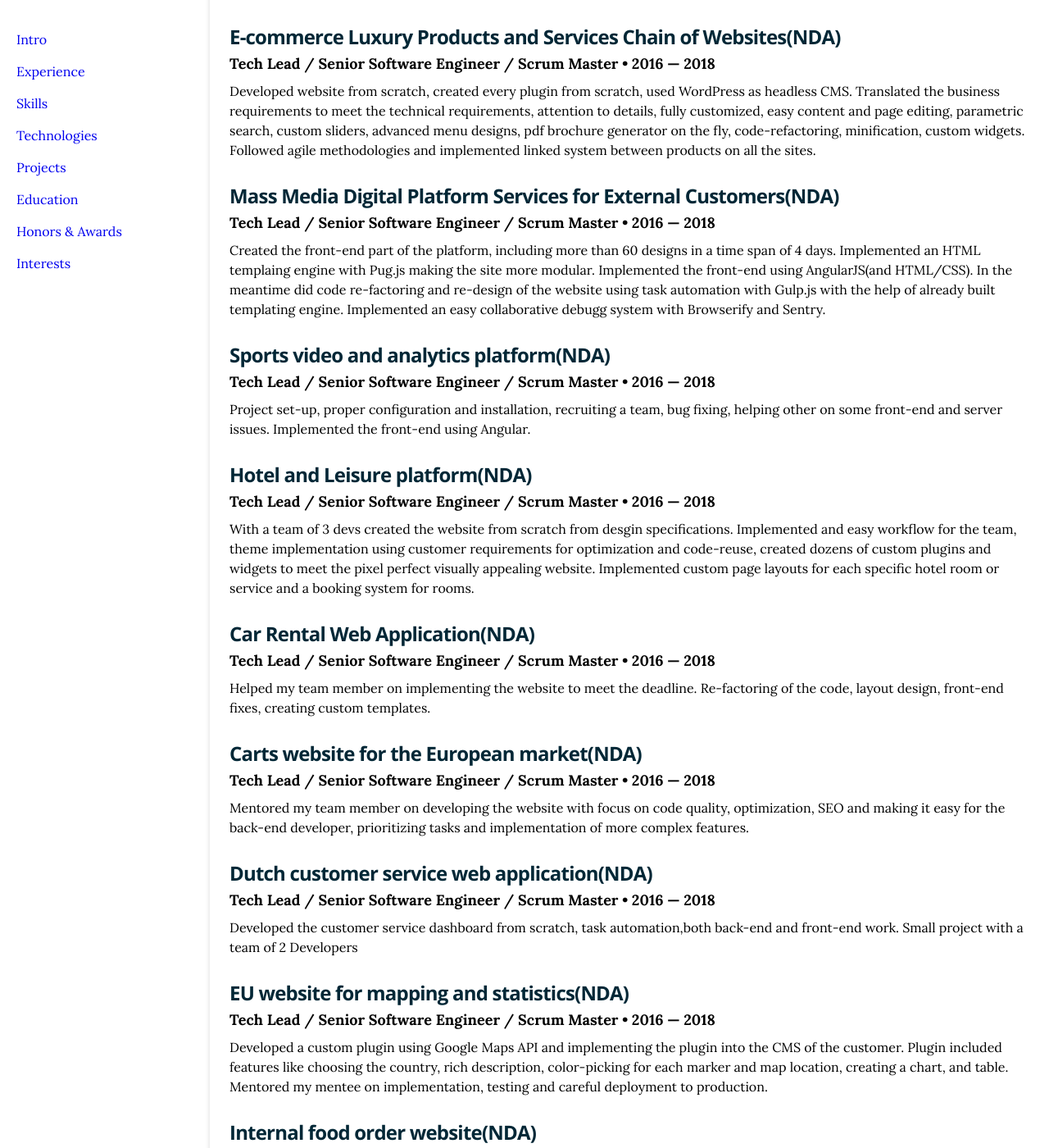
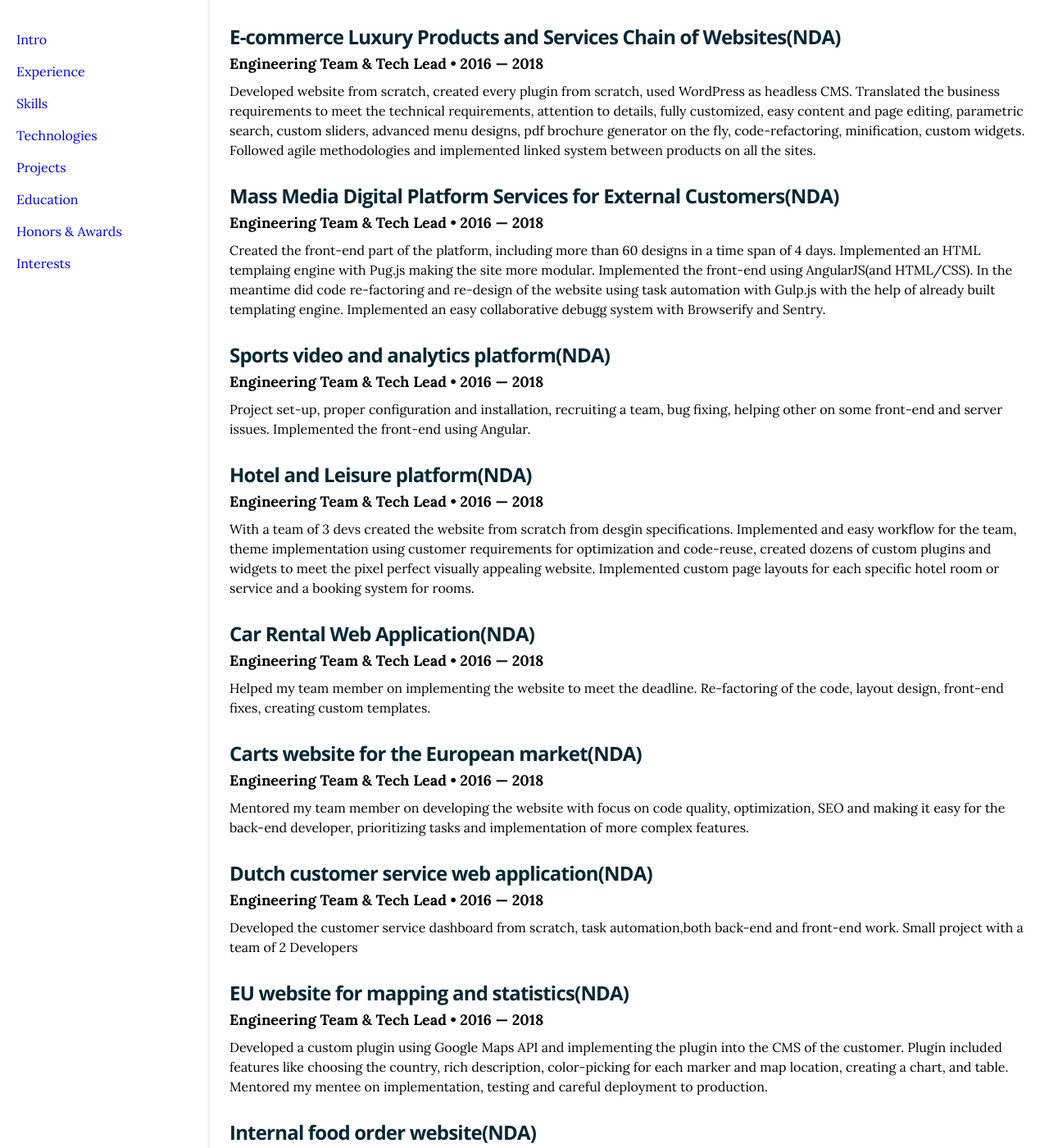
Before and after one commit to mexiter/mexiter.github.io, a Jekyll site: the page built from index.html, in a window 1280 px wide and 1400 px high, scrolled down 5469 px. Shown: the whole window at 82% size. Built offline with Jekyll 4.4.1, drawn with Linux system fonts in a browser that asks for light colours; some of the changed text lies outside the part shown.

Commit message:
Ammended changes in projects

```diff
--- a/_data/projects.yml
+++ b/_data/projects.yml
@@ -17,42 +17,42 @@
 
 # Independent news portal in Albanian PORTALB.MK
 - project: Independent news portal in Albanian PORTALB.MK
-  role: Full Stack Developer
+  role: Technical Solutions Architect
   duration: 2013 &mdash; 2016
   url: http://portalb.mk
   description: PortAlb.mk is operated by a team of professional journalists striving to overcome the lack of relevant e-content in Albanian language from Macedonia and abroad.The team is comprised by young, yet experienced journalists, who are aiming to offer a wider range of news, exceeding the linguistic and other barriers between the media spheres in the country and the region through objective reporting based on the application and promotion of professional standards.
 
 # Media Fact-Checking Service
 - project: Media Fact-Checking Service
-  role: Full Stack Developer
+  role: Technical Solutions Architect
   duration: 2013 &mdash; 2016
   url: http://proverkanafakti.mk
   description: USAID Strengthening Media in Macedonia Project – Media Fact-Checking Service Component implemented by Metamorphosis aims to empower Macedonian citizens to hold the media accountable, and to assist journalists in the implementation of their professional standards, by providing online tools and resources for public education and awareness raising. The purpose of the Media Fact-Checking Service Component is to increase the citizen demand for fact-based, objective and professional news and information.
 
 # Ping.mk - Inciting Local e-Content
 - project: Ping.mk - Inciting Local e-Content
-  role: Full Stack Developer
+  role: Technical Solutions Architect
   duration: 2013 &mdash; 2016
   url: http://ping.mk
   description: This project aims to incite creation of local e-content in Macedonia, increasing the level of online production in the local languages and increasing the quality of the available content, especially when related to education and Open Access. It will use two-pronged approach of capacity building of potential and current content creators, as well as providing digital infrastructure for motivating such creation based on promotion of content in local languages and resulting user feedback.
 
 # Vistinomer (Truth-o-Meter)
 - project: Vistinomer (Truth-o-Meter)
-  role: Full Stack Developer
+  role: Technical Solutions Architect
   duration: 2013 &mdash; 2016
   url: http://ping.mk
   description: With the assistance of a team of experts in the relevant areas, Vistinomer.mk analyzes the promises of political parties and presents them in an easy to read, aggregated form, along with systematic statistics. Each identified promise is assessed according to the degree of its fulfillment; fulfilled, partially fulfilled or unfulfilled. Promises considered to be illogical or stated in a way that does not allow the promises to be verified were deemed inconsistent.
 
 # Affiliates
 - project: Affiliate marketing platforms(NDA)
-  role: Tech Lead / Senior Software Engineer / Scrum Master
+  role: Engineering Team & Tech Lead
   duration: 2017 &mdash; present
   # url: http://ping.mk
   description: Taking care that the development process meets business goals.Facilitatating the team, works as a tech lead inside Symphony Solutions and as a Scrum Master in the project
 
 # Multisite
 - project: Multisite for mindfulness, education and social media web application(NDA)
-  role: Tech Lead / Senior Software Engineer / Scrum Master
+  role: Engineering Team & Tech Lead
   duration: 2016 &mdash; 2018
   # url: http://ping.mk
   description: Developed new themes and plugins, created features including advanced social media geo-location search, parametric search, fully translatable site, multi-vendor e-commerce website, advanced media website, custom form plugins for registration and newslet ter, database merging, layout designs, performance optimization etc.
@@ -60,28 +60,28 @@
 
 # Law
 - project: Law and business services web application(NDA)
-  role: Tech Lead / Senior Software Engineer / Scrum Master
+  role: Engineering Team & Tech Lead
   duration: 2016 &mdash; 2018
   # url: http://ping.mk
   description: Lead a team of 4 developers + Designer in extending existing paid theme functionalities and plugins. Headless CMS with drag and drop features extending modules from an existing plugin. Set up continuous deployment, in-hand quick technical support regarding bugs, close communication with the customer.
 
 # Startups
 - project: Niche targeted web-application for business startups in Asia(NDA)
-  role: Tech Lead / Senior Software Engineer / Scrum Master
+  role: Engineering Team & Tech Lead
   duration: 2016 &mdash; 2018
   # url: http://ping.mk
   description: Set up an easy and fast development workflow for my mentee, close communication with the customer to translate the business requirements into technical requirements, work on hand with the design team to meet the latest web design and development standards including customization, SEO and performance. Custom implementation of new plugins, hands on training for the copywriter, continuous delivery.
 
 # E-COMMERCE
 - project: E-commerce Luxury Products and Services Chain of Websites(NDA)
-  role: Tech Lead / Senior Software Engineer / Scrum Master
+  role: Engineering Team & Tech Lead
   duration: 2016 &mdash; 2018
   # url: http://ping.mk
   description: Developed website from scratch, created every plugin from scratch, used WordPress as headless CMS. Translated the business requirements to meet the technical requirements, attention to details, fully customized, easy content and page editing, parametric search, custom sliders, advanced menu designs, pdf brochure generator on the fly, code-refactoring, minification, custom widgets. Followed agile methodologies and implemented linked system between products on all the sites.
 
 # E-COMMERCE
 - project: Mass Media Digital Platform Services for External Customers(NDA)
-  role: Tech Lead / Senior Software Engineer / Scrum Master
+  role: Engineering Team & Tech Lead
   duration: 2016 &mdash; 2018
   # url: http://ping.mk
   description: Created the front-end part of the platform, including more than 60 designs in a time span of 4 days. Implemented an HTML templaing engine with Pug.js making the site more modular. Implemented the front-end using AngularJS(and HTML/CSS). In the meantime did code re-factoring and re-design of the website using task automation with Gulp.js with the help of already built templating engine. Implemented an easy collaborative debugg system with Browserify and Sentry.
@@ -89,7 +89,7 @@
 
 # Sports Analytics
 - project: Sports video and analytics platform(NDA)
-  role: Tech Lead / Senior Software Engineer / Scrum Master
+  role: Engineering Team & Tech Lead
   duration: 2016 &mdash; 2018
   # url: http://ping.mk
   description: Project set-up, proper configuration and installation, recruiting a team, bug fixing, helping other on some front-end and server issues. Implemented the front-end using Angular.
@@ -97,14 +97,14 @@
 
 # Hotel and Leisure
 - project: Hotel and Leisure platform(NDA)
-  role: Tech Lead / Senior Software Engineer / Scrum Master
+  role: Engineering Team & Tech Lead
   duration: 2016 &mdash; 2018
   # url: http://ping.mk
   description: With a team of 3 devs created the website from scratch from desgin specifications. Implemented and easy workflow for the team, theme implementation using customer requirements for optimization and code-reuse, created dozens of custom plugins and widgets to meet the pixel perfect visually appealing website. Implemented custom page layouts for each specific hotel room or service and a booking system for rooms.
 
 # Car Rental
 - project: Car Rental Web Application(NDA)
-  role: Tech Lead / Senior Software Engineer / Scrum Master
+  role: Engineering Team & Tech Lead
   duration: 2016 &mdash; 2018
   # url: http://ping.mk
   description: Helped my team member on implementing the website to meet the deadline. Re-factoring of the code, layout design, front-end fixes, creating custom templates.
@@ -113,7 +113,7 @@
 
 # Car Rental
 - project: Carts website for the European market(NDA)
-  role: Tech Lead / Senior Software Engineer / Scrum Master
+  role: Engineering Team & Tech Lead
   duration: 2016 &mdash; 2018
   # url: http://ping.mk
   description: Mentored my team member on developing the website with focus on code quality, optimization, SEO and making it easy for the back-end developer, prioritizing tasks and implementation of more complex features.
@@ -122,7 +122,7 @@
 
 # Customer Service
 - project: Dutch customer service web application(NDA)
-  role: Tech Lead / Senior Software Engineer / Scrum Master
+  role: Engineering Team & Tech Lead
   duration: 2016 &mdash; 2018
   # url: http://ping.mk
   description: Developed the customer service dashboard from scratch, task automation,both back-end and front-end work. Small project with a team of 2 Developers
@@ -131,14 +131,14 @@
 
 # Eu Mapping
 - project: EU website for mapping and statistics(NDA)
-  role: Tech Lead / Senior Software Engineer / Scrum Master
+  role: Engineering Team & Tech Lead
   duration: 2016 &mdash; 2018
   # url: http://ping.mk
   description: Developed a custom plugin using Google Maps API and implementing the plugin into the CMS of the customer. Plugin included features like choosing the country, rich description, color-picking for each marker and map location, creating a chart, and table. Mentored my mentee on implementation, testing and careful deployment to production.
 
 # Food Ordering
 - project: Internal food order website(NDA)
-  role: Tech Lead / Senior Software Engineer / Scrum Master
+  role: Engineering Team & Tech Lead
   duration: 2016 &mdash; 2018
   # url: http://ping.mk
   description: Mentored my colleague on implementation of the back-end part of the website, task prioritization, task translation into small parts, help on implementation. Re-definition of the back-end database implementation and level of normalization.
@@ -155,7 +155,7 @@
 
 # Corporate Website
 - project: Re-design, re-branding, developing a new corporate company website
-  role: Tech Lead
+  role: Engineering Team & Tech Lead
   duration: 2016 &mdash; 2018
   # url: http://ping.mk
   description: Work closely with team members on how to implement the design and the partial site that has been sent by other development team. Prioritized task, worked on implementation on the back-end and front-end. Setting up the website, code review. Implementation of more complicated features.
```
